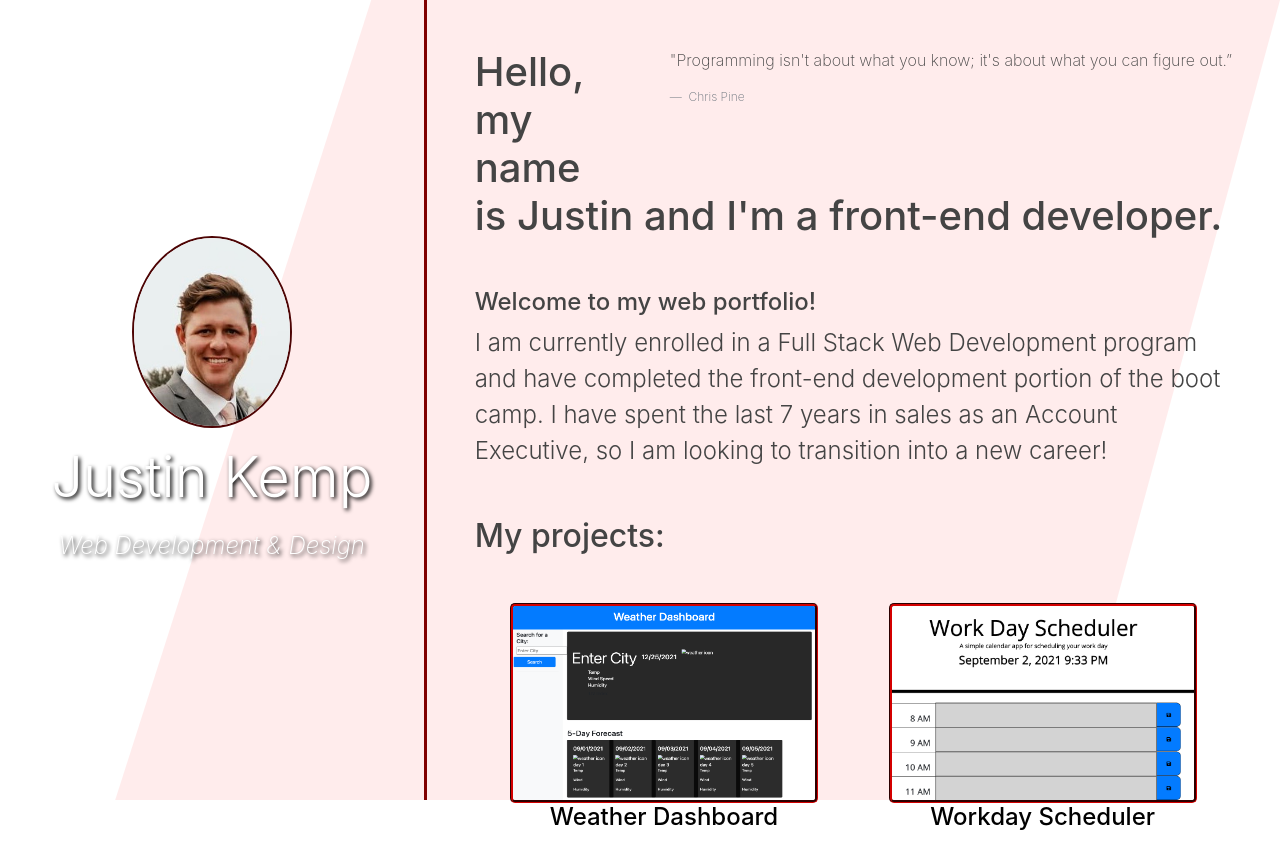
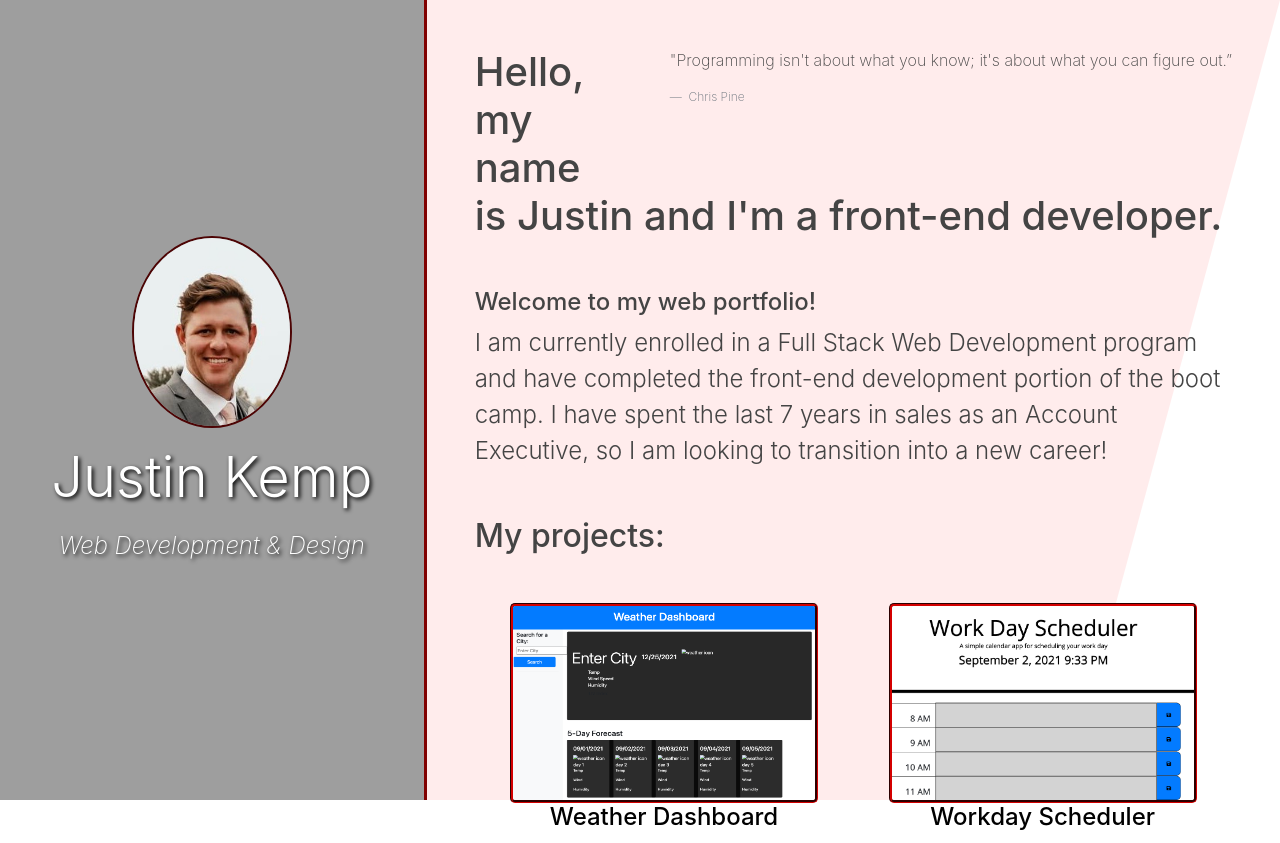
Before and after one commit to justinkemp10/02-Homework, a plain HTML site: page index.html in a window 1280 px wide. Shown: the top 843 px of the page. Drawn offline with nearby package versions, Linux system fonts and the light colour scheme; the site is published under a folder, as on GitHub Pages, so addresses that start at the root find nothing.

Commit message:
css changes, backgroung img

```diff
--- a/css/style.css
+++ b/css/style.css
@@ -15,7 +15,7 @@ body {
 }
 
 .intro-left {
-    background-image: url(/images/brick_wall.jpg);
+    background-image: url(../images/brick_wall.jpg);
     background-size: contain;
     position: fixed;
     left: 0;
```
